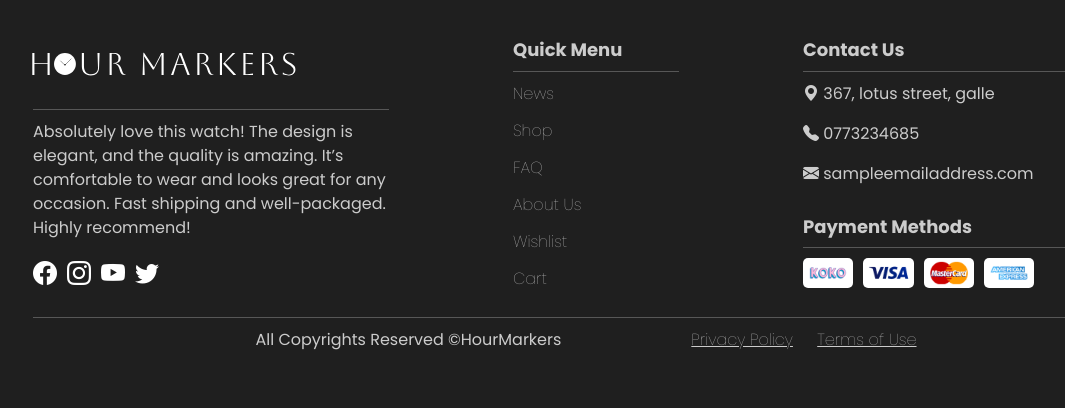
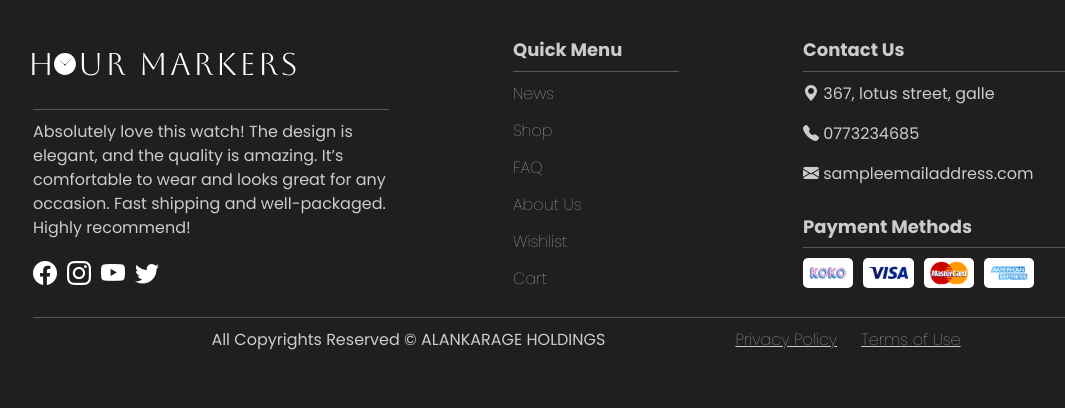
Before and after one commit to samathri/WatchVerse, a PHP site: page /HourMarkers/ in a window 1280 px wide. Shown: the part 3611-4019 px from the top of the page, without its empty margins (49-1114 px from the left). Run offline with PHP 8.4, Linux system fonts and the light colour scheme; data that the repository does not hold is empty; some libraries are stand-ins or nearby versions.

Commit message:
made some changes

```diff
--- a/index.php
+++ b/index.php
@@ -70,7 +70,7 @@ $result_offers = $conn->query($sql_offers);
   <!-- Mobile Header -->
   <header class="mobile-nav p-3">
     <div class="menu-toggle" id="menuToggle"><i class="bi bi-list"></i></div>
-    <a href="index.php" class="navbar-brand">
+    <a href="home.php" class="navbar-brand">
       <img src="images/logo-black.svg" alt="Logo" class="logo" width="150px">
     </a>
     <a href="mycart.html"><i class="bi bi-cart3"></i></a>
@@ -847,7 +847,7 @@ $result_offers = $conn->query($sql_offers);
       <!-- Footer Bottom -->
       <hr>
       <div class="footer-bottom d-flex justify-content-center align-items-center text-center">
-        <p class="footer-contact-us" style="padding-right: 100px;">All Copyrights Reserved ©HourMarkers
+        <p class="footer-contact-us" style="padding-right: 100px;">All Copyrights Reserved © ALANKARAGE HOLDINGS
         </p>
         <p>
           <a href="#" style="font-weight: 100;">Privacy Policy</a>
```
